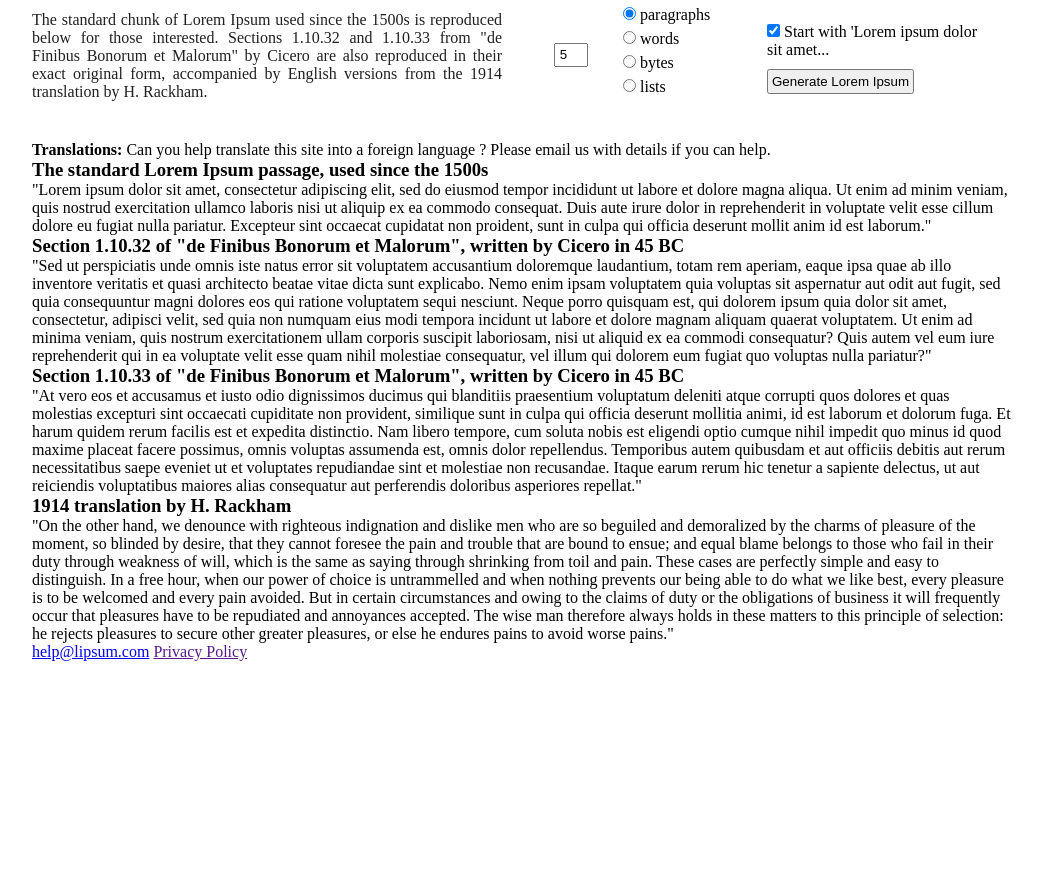
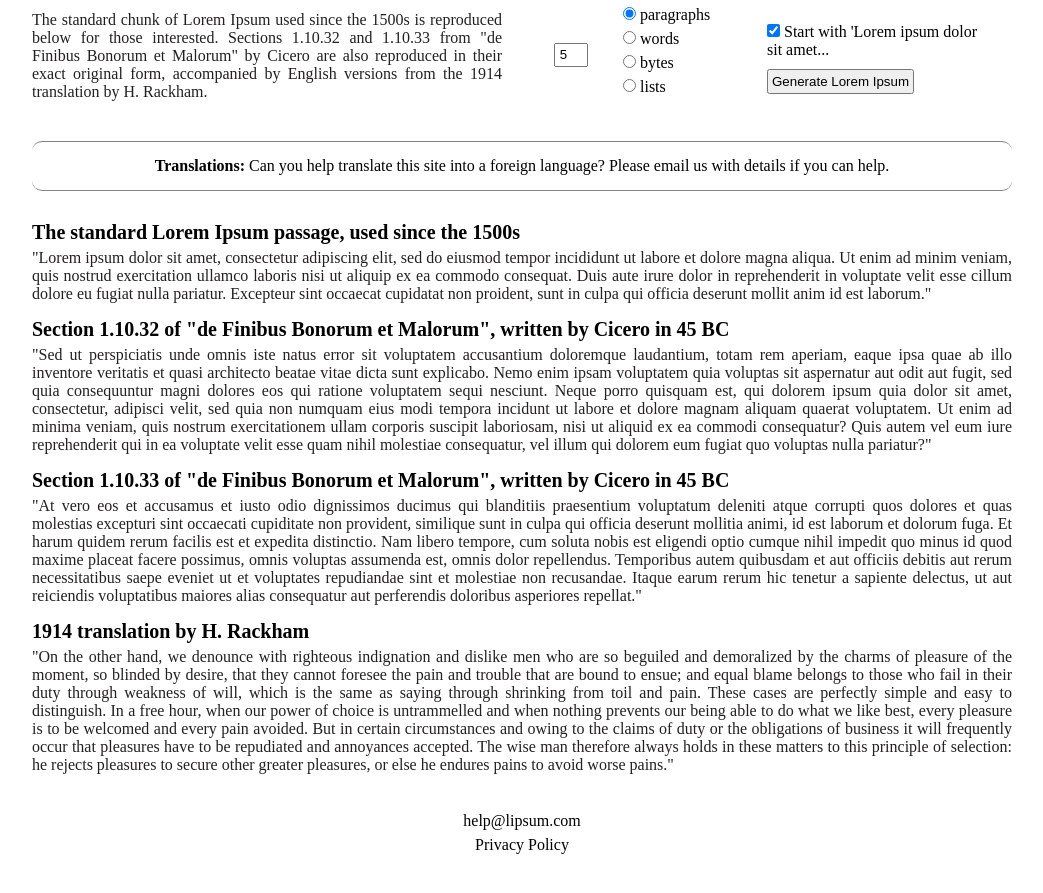
Before and after one commit to Md-Sefat-Alam/my_first_repo, a plain HTML site: page index.html in a window 1280 px wide. Shown: the part 751-1644 px from the top of the page, without its empty margins (118-1161 px from the left). Before the commit the page ends 1462 px from the top, so only its background shows below. Drawn offline with Linux system fonts and the light colour scheme.

Commit message:
Lorem complate

```diff
--- a/index.html
+++ b/index.html
@@ -122,12 +122,12 @@
             <!-- end right_side -->
         </div>
         <!-- end p_wrapper -->
-        <div id="notice">
+        <div class="notice">
             <p>
-                <b>Translations:</b> Can you help translate this site into a foreign language ? Please email us with details if you can help.
+                <b>Translations:</b> Can you help translate this site into a foreign language? Please email us with details if you can help.
             </p>
         </div>
-        <div>
+        <div class="bottom_section">
             <h3>The standard Lorem Ipsum passage, used since the 1500s</h3>
             <p>
                 "Lorem ipsum dolor sit amet, consectetur adipiscing elit, sed do eiusmod tempor incididunt ut labore et dolore magna aliqua. Ut enim ad minim veniam, quis nostrud exercitation ullamco laboris nisi ut aliquip ex ea commodo consequat. Duis aute irure dolor in reprehenderit in voluptate velit esse cillum dolore eu fugiat nulla pariatur. Excepteur sint occaecat cupidatat non proident, sunt in culpa qui officia deserunt mollit anim id est laborum."
@@ -149,7 +149,7 @@
                 "On the other hand, we denounce with righteous indignation and dislike men who are so beguiled and demoralized by the charms of pleasure of the moment, so blinded by desire, that they cannot foresee the pain and trouble that are bound to ensue; and equal blame belongs to those who fail in their duty through weakness of will, which is the same as saying through shrinking from toil and pain. These cases are perfectly simple and easy to distinguish. In a free hour, when our power of choice is untrammelled and when nothing prevents our being able to do what we like best, every pleasure is to be welcomed and every pain avoided. But in certain circumstances and owing to the claims of duty or the obligations of business it will frequently occur that pleasures have to be repudiated and annoyances accepted. The wise man therefore always holds in these matters to this principle of selection: he rejects pleasures to secure other greater pleasures, or else he endures pains to avoid worse pains."
             </p>
         </div>
-        <div id="contact">
+        <div class="contact">
             <a href="mailto:help@lipsum.com">help@lipsum.com</a>
             <a href="">Privacy Policy</a>
         </div>
--- a/style.css
+++ b/style.css
@@ -31,7 +31,7 @@
 }
 #wrapper .heading{
     padding-bottom: 15px;
-    border-bottom: 5px solid lightgray;
+    border-bottom: 5px double rgb(138, 130, 130);
     border-radius: 0px 0px 1000px 10px;
 }
 /* end .heading */
@@ -116,3 +116,39 @@
  #wrapper .p_wrapper .right_side .select_form .form_right button:hover{
      cursor: pointer;
  }
+ /* end p_wrapper */
+
+ #wrapper .notice{
+    padding: 15px;
+    border-top:1px solid rgb(138, 130, 130);
+    border-bottom: 1px solid rgb(138, 130, 130);
+    border-radius: 10px;
+ }
+ #wrapper .notice p{
+     text-align: center;
+ }
+ #wrapper .bottom_section{
+     padding: 25px 0px;
+ }
+ #wrapper .bottom_section h3{
+    padding: 5px 0px;
+    font-weight:700;
+    font-size: 20px;
+    color: black;
+}
+ #wrapper .bottom_section p{
+     padding-bottom: 10px;
+     text-align: justify;
+     font-weight: 100;
+      color: rgb(34, 32, 32);
+ }
+ #wrapper .contact a{
+     display: block;
+     text-align: center;
+     color: black;
+     text-decoration: none;
+     padding: 3px;
+ }
+ #wrapper .contact a:hover{
+     color: tomato;
+ }
```
